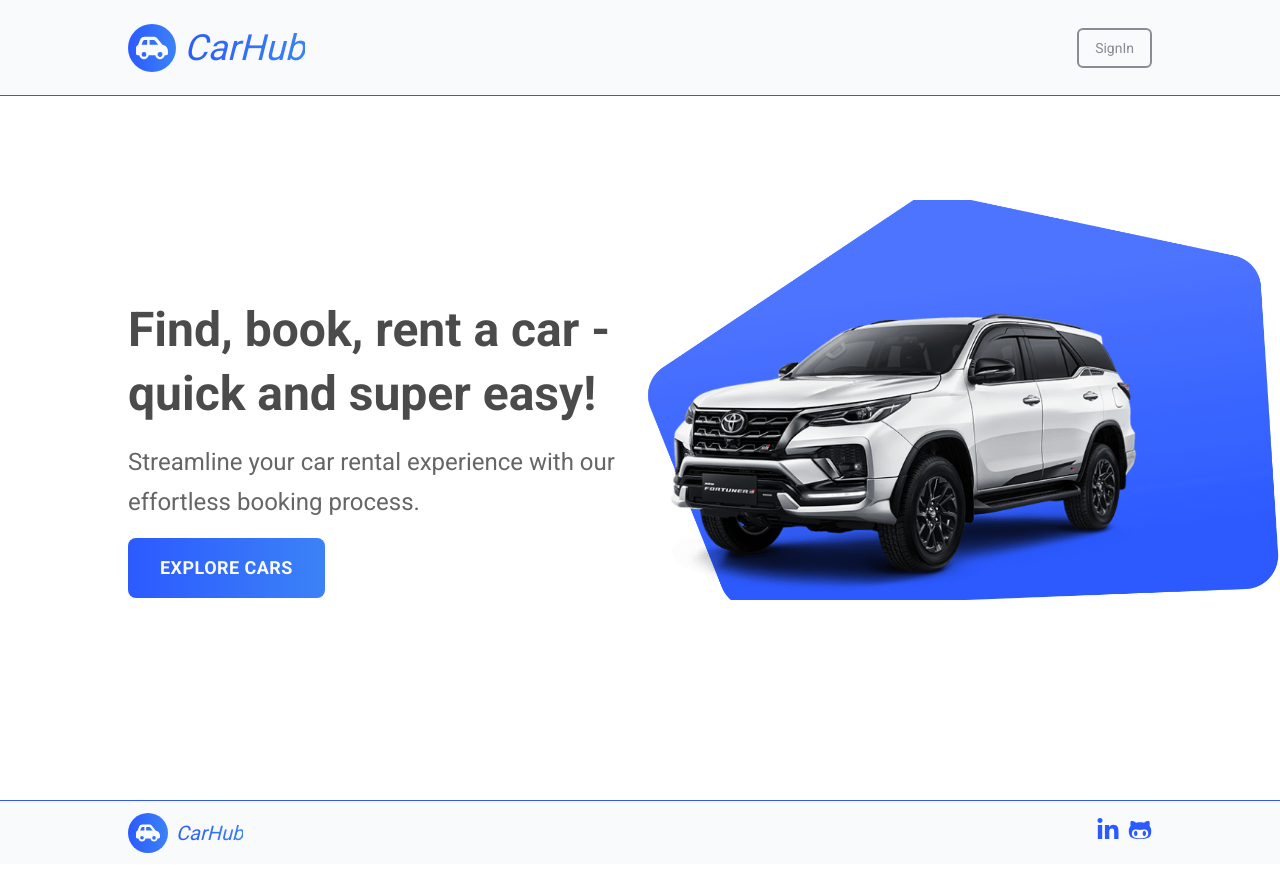
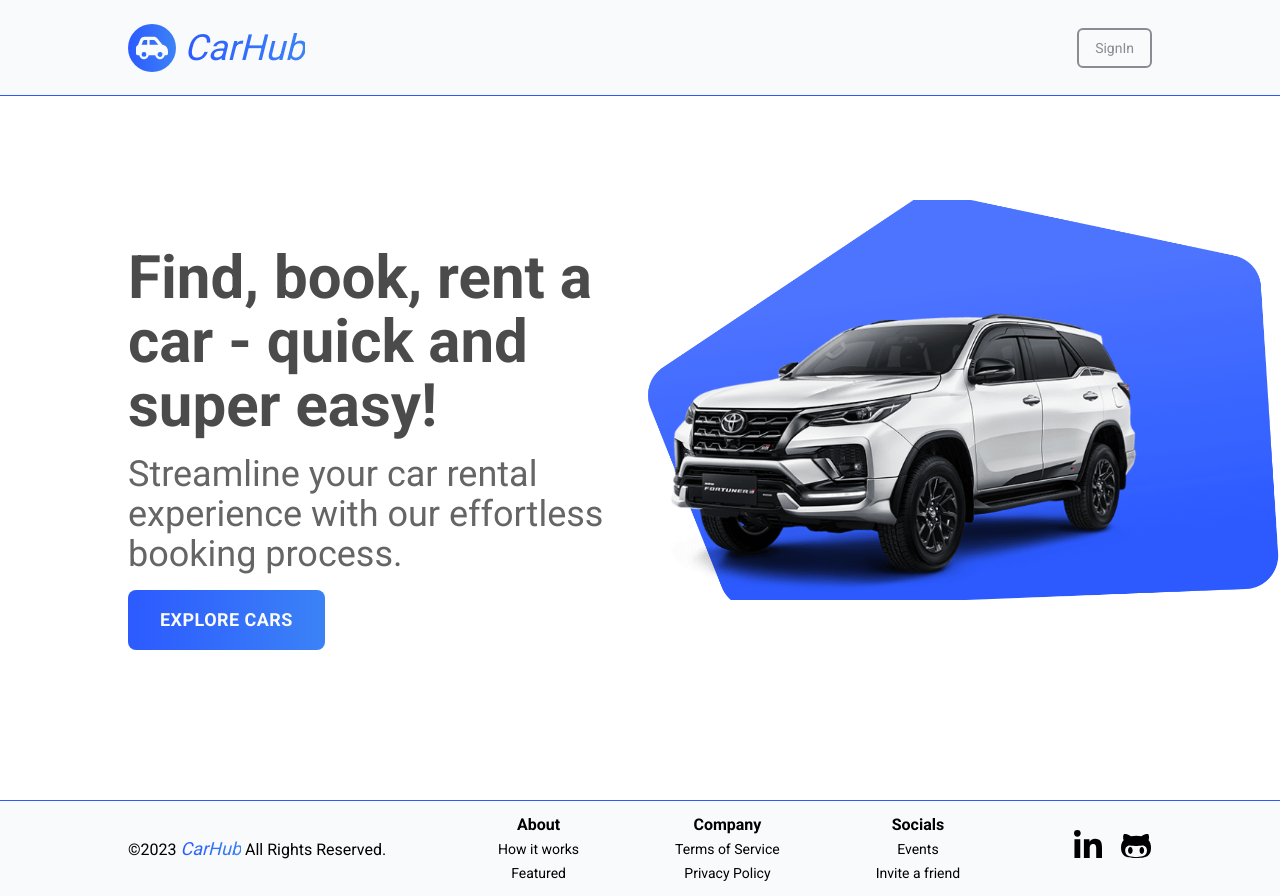
Before and after one commit to SiegfriedBz/Nextjs-CarHub, a Next.js app: page / in a window 1280 px wide. Before the commit the page ends 864 px from the top, so only its background shows below. Built offline with nearby package versions, Linux system fonts and the light colour scheme; no server answers.

Commit message:
update css + Footer

```diff
--- a/app/globals.css
+++ b/app/globals.css
@@ -12,12 +12,33 @@ body {
 @layer base {
   h1,
   .h1 {
-    @apply my-4 text-5xl font-bold;
+    @apply my-4 text-4xl font-semibold md:text-5xl md:font-bold lg:text-6xl;
   }
+
   h2,
   .h2 {
-    @apply my-2 text-2xl;
+    @apply my-2 text-2xl md:text-3xl lg:text-4xl;
   }
+
+  h3,
+  .h3 {
+    @apply my-1 text-xl md:text-2xl;
+  }
+
+  h4,
+  .h4 {
+    @apply text-lg md:text-xl;
+  }
+
+  h5,
+  .h5 {
+    @apply text-sm md:text-base;
+  }
+  h6,
+  .h6 {
+    @apply text-sm;
+  }
+
   section {
     @apply mt-[var(--navbar-height)] min-h-[calc(100dvh-var(--navbar-height))] p-4 lg:px-16 xl:px-32 2xl:px-48;
   }
@@ -31,7 +52,7 @@ body {
 
   #footer {
     @apply border-primary
-      bg-light flex h-[calc(var(--navbar-height)*2/3)] items-center justify-between border-t p-4 lg:px-16 xl:px-32 2xl:px-48;
+      bg-light flex h-[calc(var(--navbar-height)*2/3)] items-center justify-between border-t p-4 md:h-[var(--navbar-height)] lg:px-16 xl:px-32 2xl:px-48;
   }
 
   .hero-bg {
@@ -41,15 +62,19 @@ body {
   .btn {
     @apply transition duration-300 ease-in-out;
   }
+
   .btn-large {
     @apply rounded-lg px-8 py-4 text-lg uppercase tracking-wide hover:scale-110;
   }
+
   .btn-small {
     @apply rounded-md px-4 py-2 text-sm hover:scale-105;
   }
+
   .btn-outline {
     @apply border-dark/50 text-dark/50 hover:bg-dark hover:text-light border-2;
   }
+
   .btn-gradient {
     @apply from-primary to-primary-light text-light bg-gradient-to-r font-bold;
   }
--- a/components/Footer.tsx
+++ b/components/Footer.tsx
@@ -5,30 +5,106 @@ import { faCarSide } from '@fortawesome/free-solid-svg-icons'
 import { faLinkedinIn, faGithubAlt } from '@fortawesome/free-brands-svg-icons'
 
 const Footer = () => {
+  const year = new Date().getFullYear()
+
   return (
     <footer id='footer'>
+      {/* BRAND */}
       <Link href='/' className='flex items-center gap-2'>
-        <div className='from-primary to-primary-light flex h-10 w-10 items-center justify-center rounded-full bg-gradient-to-r'>
-          <FontAwesomeIcon icon={faCarSide} className='text-light h-6 w-6' />
-        </div>
+        <h5 className='h5'>
+          <span className=''>&copy;{year} </span>
+          <span
+            className={twMerge(
+              'h5',
+              'from-primary to-primary-light bg-gradient-to-r bg-clip-text text-lg italic text-transparent'
+            )}
+          >
+            CarHub
+          </span>
+          <span className='h5'> All Rights Reserved.</span>
+        </h5>
+      </Link>
 
-        <h2
-          className={twMerge(
-            'h2',
-            'from-primary to-primary-light hidden bg-gradient-to-r bg-clip-text text-xl italic text-transparent sm:block'
-          )}
-        >
-          CarHub
-        </h2>
-      </Link>
+      {/* MOBILE ONLY */}
+      <div className='flex md:hidden'>
+        <ul className='flex gap-8'>
+          <li>
+            <Link href='/about' className='h5'>
+              About
+            </Link>
+          </li>
+          <li>
+            <Link href='/company' className='h5'>
+              Company
+            </Link>
+          </li>
+        </ul>
+      </div>
+
+      {/* DESKTOP */}
+      <div className='hidden md:flex'>
+        <ul className='flex gap-16 lg:gap-24'>
+          <li className='text-center'>
+            <Link href='/about' className='h5 font-semibold'>
+              About
+            </Link>
+            <ul>
+              <li>
+                <Link href='/about#how-it-works' className='h6'>
+                  How it works
+                </Link>
+              </li>
+              <li>
+                <Link href='/about' className='h6'>
+                  Featured
+                </Link>
+              </li>
+            </ul>
+          </li>
+          <li className='text-center'>
+            <Link href='/company' className='h5 font-semibold'>
+              Company
+            </Link>
+            <ul>
+              <li>
+                <Link href='/company#tos' className='h6'>
+                  Terms of Service
+                </Link>
+              </li>
+              <li>
+                <Link href='/company#privacy-policy' className='h6'>
+                  Privacy Policy
+                </Link>
+              </li>
+            </ul>
+          </li>
+          <li className='text-center'>
+            <Link href='/company' className='h5 font-semibold'>
+              Socials
+            </Link>
+            <ul>
+              <li>
+                <Link href='/socials#events' className='h6'>
+                  Events
+                </Link>
+              </li>
+              <li>
+                <Link href='/socials#invite-a-friend' className='h6'>
+                  Invite a friend
+                </Link>
+              </li>
+            </ul>
+          </li>
+        </ul>
+      </div>
+
       {/* SOCIAL */}
-
-      <ul className='flex gap-2'>
+      <ul className='flex gap-4'>
         <li>
           <a href={process.env.NEXT_PUBLIC_LINKEDIN_URL || '/'} target='_blank'>
             <FontAwesomeIcon
               icon={faLinkedinIn}
-              className='text-primary h-6 w-6'
+              className='h-6 w-6 md:h-8 md:w-8'
             />
           </a>
         </li>
@@ -36,7 +112,7 @@ const Footer = () => {
           <a href={process.env.NEXT_PUBLIC_GITHUB_URL || ''} target='_blank'>
             <FontAwesomeIcon
               icon={faGithubAlt}
-              className='text-primary h-6 w-6'
+              className='h-6 w-6 md:h-8 md:w-8'
             />
           </a>
         </li>
```
